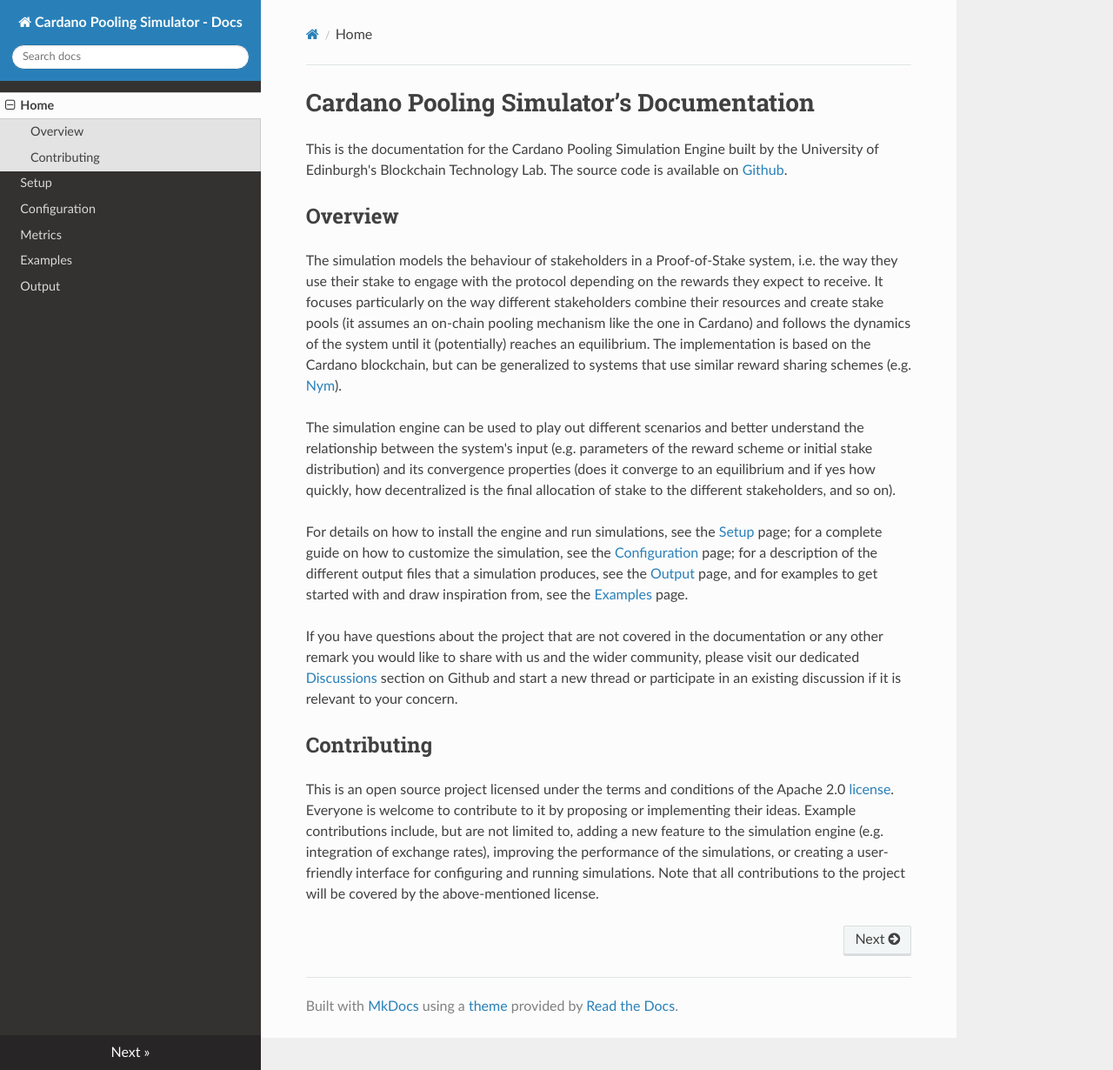
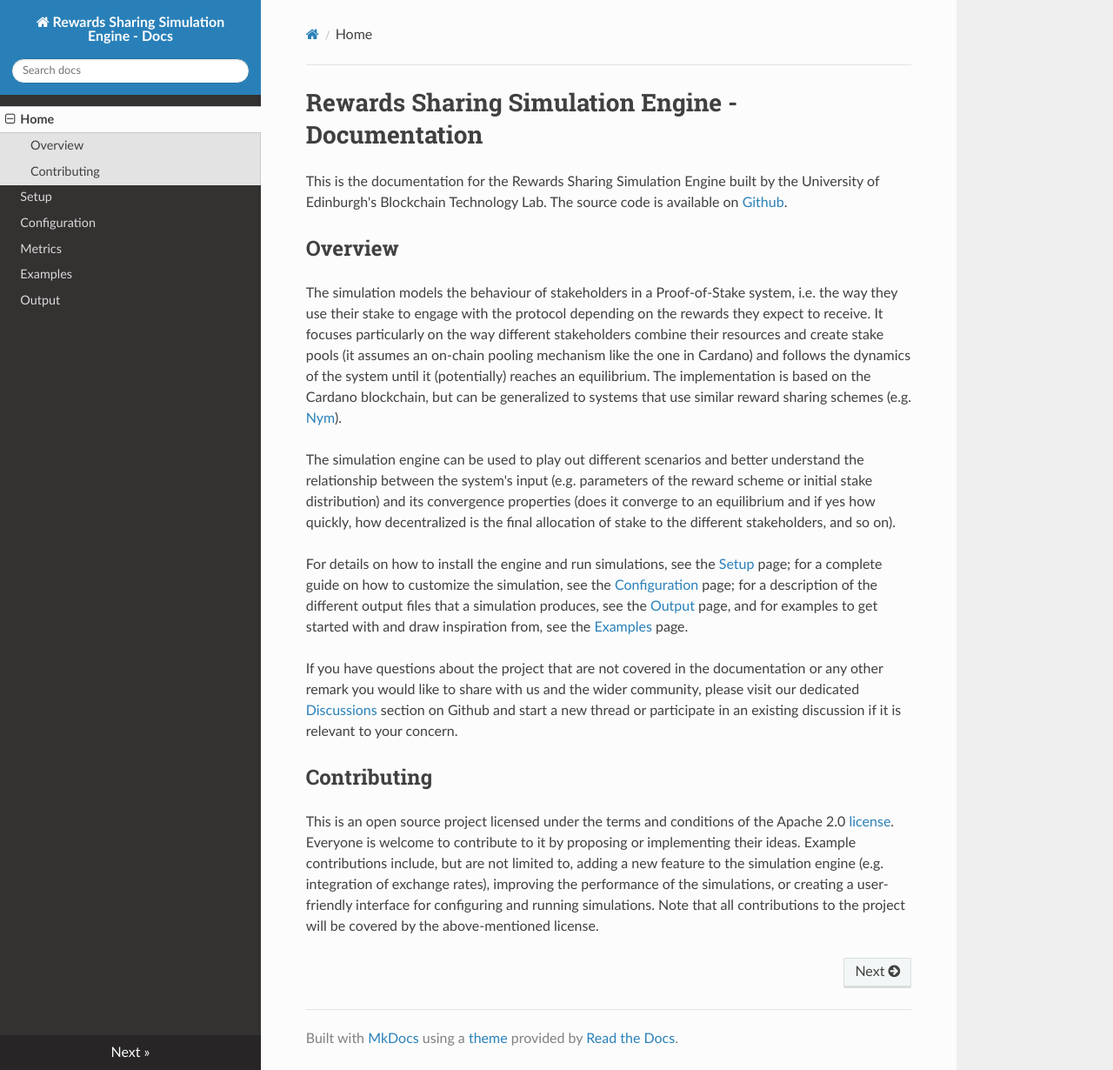
Before and after one commit to Blockchain-Technology-Lab/Rewards-Sharing-Simulation-Engine, an MkDocs documentation site: the page built from docs/index.md, in a window 1280 px wide and 1230 px high. Shown: the whole window at 87% size. Built offline with MkDocs 1.6.1, drawn with Linux system fonts in a browser that asks for light colours; nearby versions of some CDN libraries.

Commit message:
Rename docs

```diff
--- a/docs/index.md
+++ b/docs/index.md
@@ -1,6 +1,6 @@
-# Cardano Pooling Simulator’s Documentation
+# Rewards Sharing Simulation Engine - Documentation
 
-This is the documentation for the Cardano Pooling Simulation Engine built by the University of Edinburgh's Blockchain
+This is the documentation for the Rewards Sharing Simulation Engine built by the University of Edinburgh's Blockchain
 Technology Lab.
 The source code is available on [Github](https://github.com/Blockchain-Technology-Laboratory/Cardano-Pooling-Simulator).
 
--- a/mkdocs.yml
+++ b/mkdocs.yml
@@ -1,4 +1,4 @@
-site_name: Cardano Pooling Simulator - Docs
+site_name: Rewards Sharing Simulation Engine - Docs
 nav:
         - Home: index.md
         - Setup: setup.md
```
